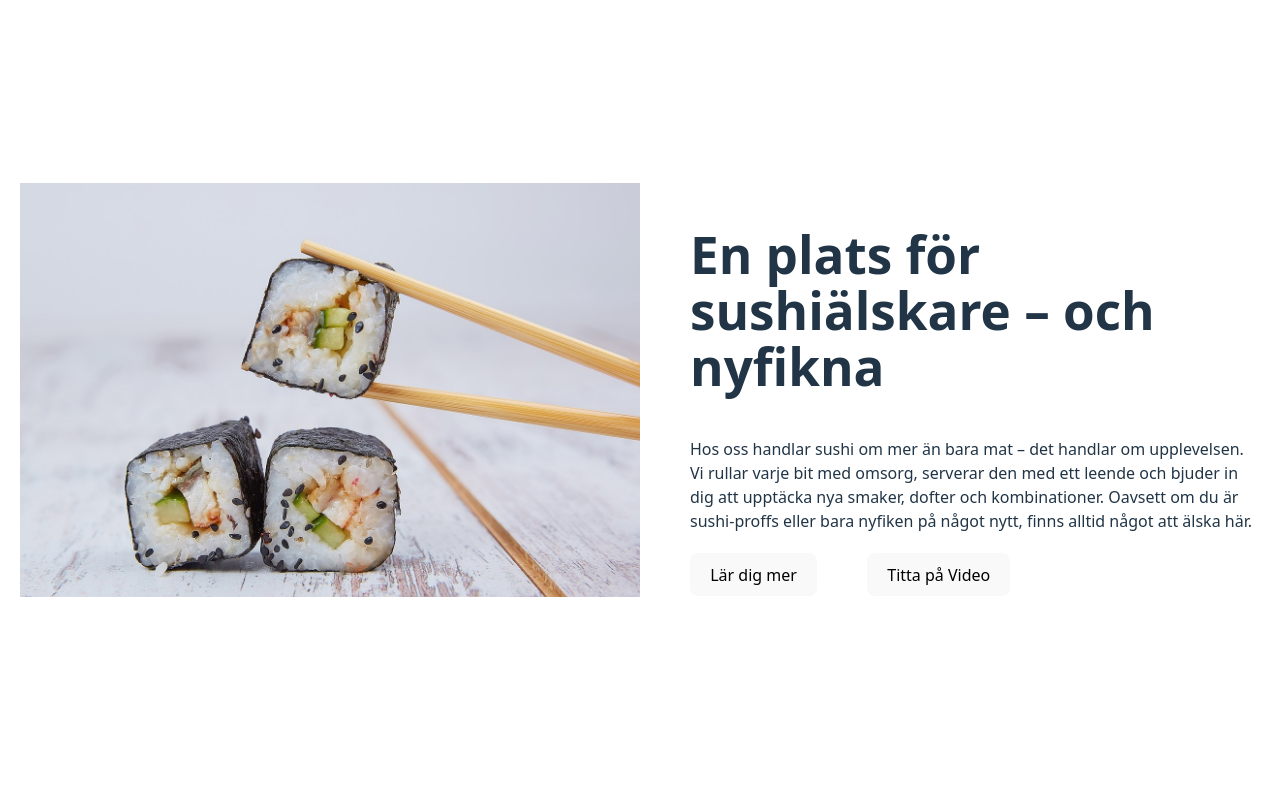
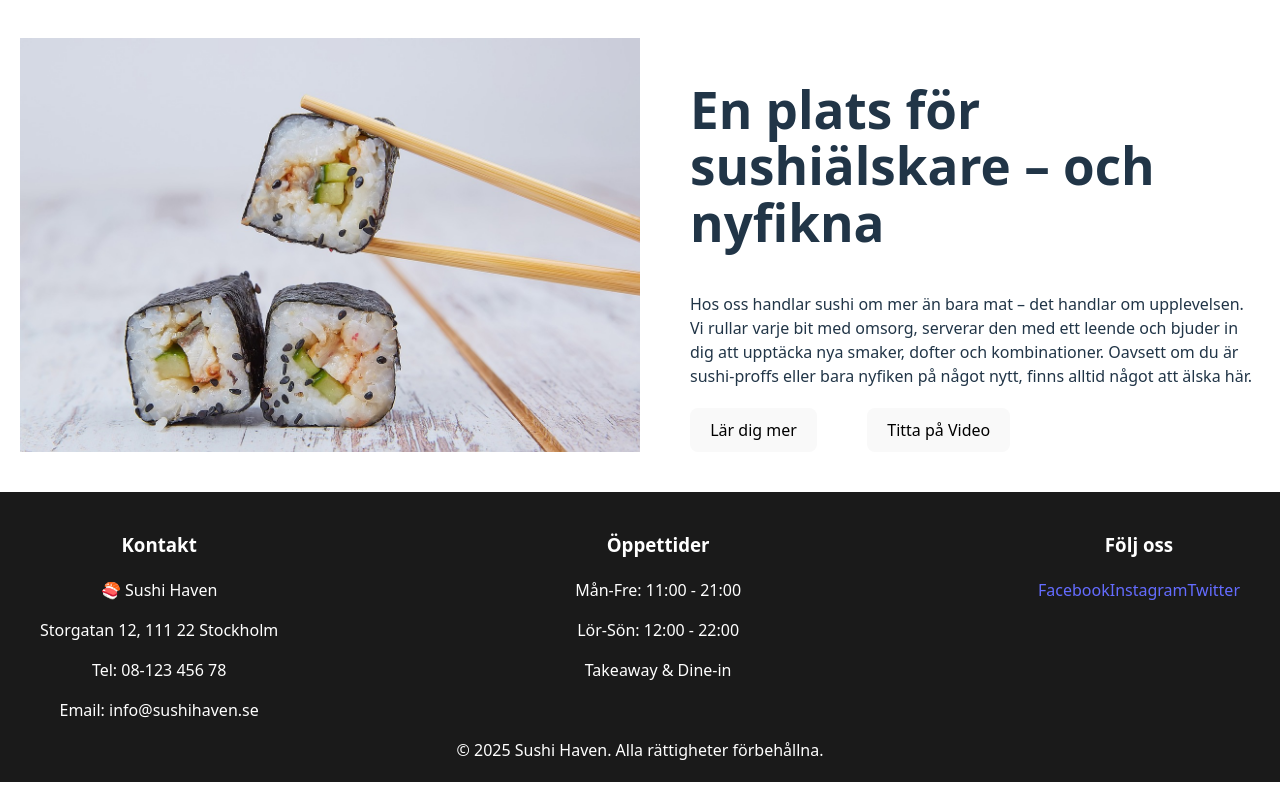
Before and after one commit to EMELIEAXI/Restaurang.React, a React (Vite) app in the folder RestaurangReact/: page / in a window 1280 px wide. Built offline with nearby package versions, Linux system fonts and the light colour scheme.

Commit message:
Lagt till Footer med påhittad info

```diff
--- a/RestaurangReact/src/App.jsx
+++ b/RestaurangReact/src/App.jsx
@@ -1,5 +1,6 @@
 import './App.css'
 import About from './components/About.jsx'
+import Footer from './components/Footer.jsx'
 import Work from './components/Work.jsx'
 
 function App() {
@@ -9,6 +10,7 @@ function App() {
 
     <About></About>
     {/* <Work></Work>  */}
+    <Footer></Footer>
     </>
   )
 }
--- /dev/null
+++ b/RestaurangReact/src/components/Footer.jsx
@@ -0,0 +1,50 @@
+import React from "react";
+
+const Footer = () => {
+  return (
+    <footer className="Footer1">
+      <div className="Footer2">
+
+        {/* Kontakt */}
+        <div>
+          <h3 className="text-xl font-semibold mb-4">Kontakt</h3>
+          <p>🍣 Sushi Haven</p>
+          <p>Storgatan 12, 111 22 Stockholm</p>
+          <p>Tel: 08-123 456 78</p>
+          <p>Email: info@sushihaven.se</p>
+        </div>
+
+        {/* Öppettider */}
+        <div>
+          <h3 className="text-xl font-semibold mb-4">Öppettider</h3>
+          <p>Mån-Fre: 11:00 - 21:00</p>
+          <p>Lör-Sön: 12:00 - 22:00</p>
+          <p>Takeaway & Dine-in</p>
+        </div>
+
+        {/* Sociala medier */}
+        <div>
+          <h3 className="text-xl font-semibold mb-4">Följ oss</h3>
+          <div className="flex flex-col gap-2">
+            <a href="https://www.facebook.com/sushihaven" target="_blank" rel="noopener noreferrer">
+              Facebook
+            </a>
+            <a href="https://www.instagram.com/sushihaven" target="_blank" rel="noopener noreferrer">
+              Instagram
+            </a>
+            <a href="https://www.twitter.com/sushihaven" target="_blank" rel="noopener noreferrer">
+              Twitter
+            </a>
+          </div>
+        </div>
+
+      </div>
+
+      <div className="mt-8 text-center text-gray-400 text-sm">
+        &copy; 2025 Sushi Haven. Alla rättigheter förbehållna.
+      </div>
+    </footer>
+  );
+};
+
+export default Footer;
--- a/RestaurangReact/src/index.css
+++ b/RestaurangReact/src/index.css
@@ -106,6 +106,20 @@ section.work {
   align-items: center;
   text-align: center;
 }
+.Footer1 {
+  background-color: #1a1a1a;
+  color: #ffffff;
+  padding: 20px 0;
+  text-align: center;
+}
+
+.Footer2 {
+  max-width: 1200px;
+  margin: 0 auto;
+  display: flex;
+  flex-direction: row;
+  justify-content: space-between;
+}
 
 
 @media (max-width: 768px) {
```
